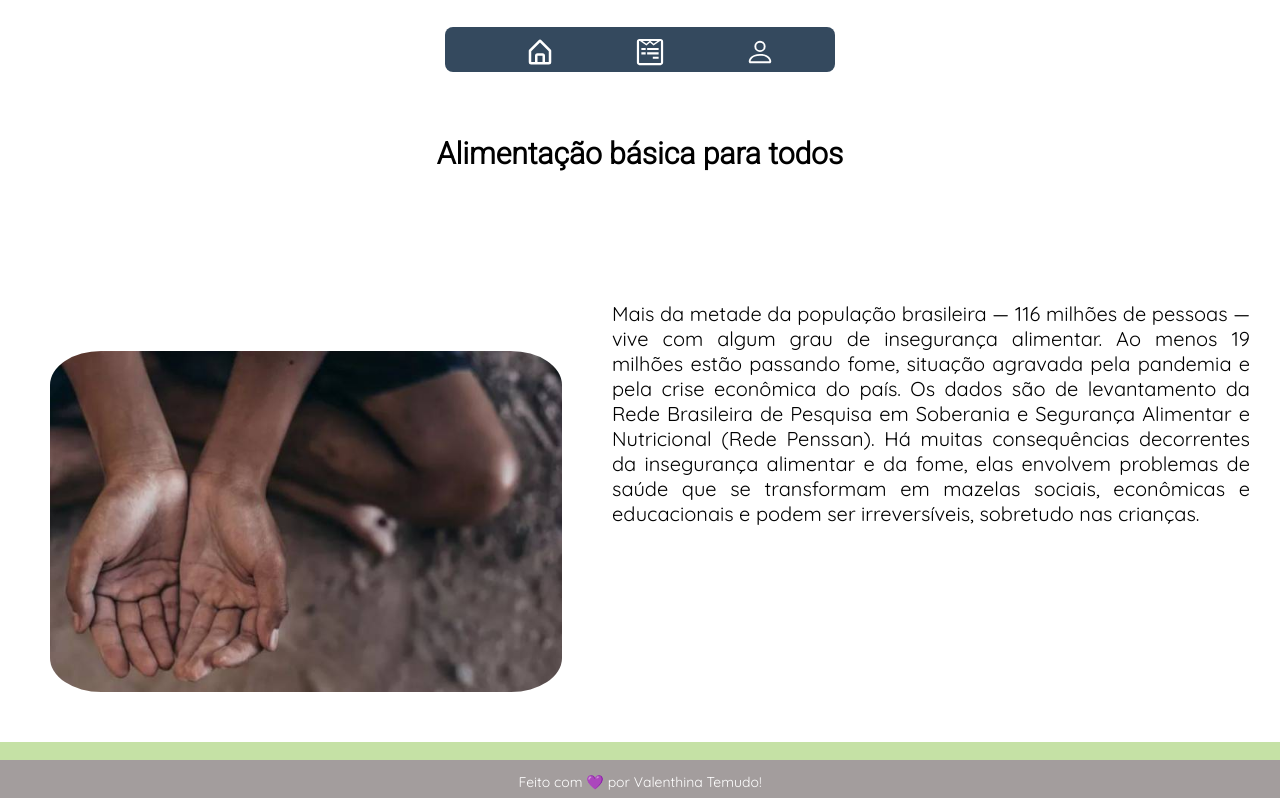
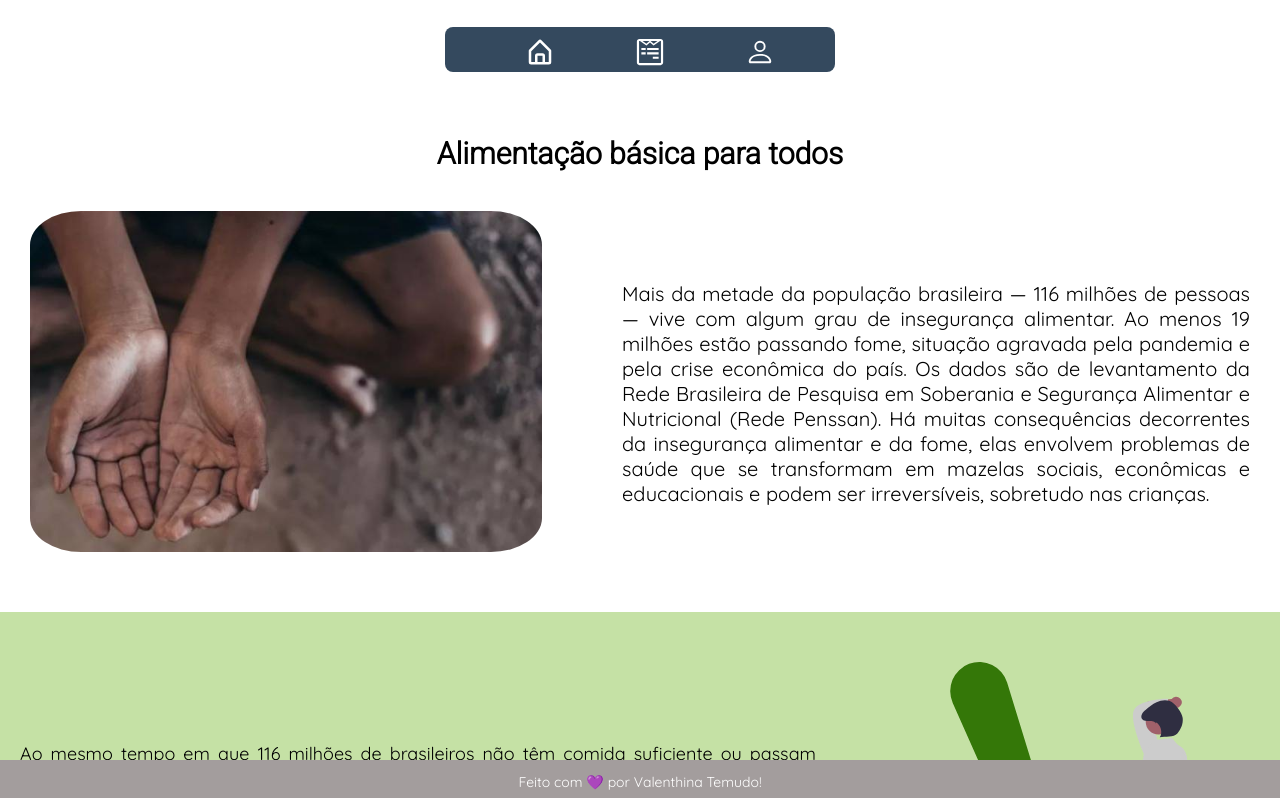
Before and after one commit to valenthinatemudo/ProjetoFinal-Reprograma, a React (Create React App) app: page / in a window 1280 px wide. Shown: the top 798 px of the page. Built offline with nearby package versions, Linux system fonts and the light colour scheme.

Commit message:
finalizando

```diff
--- a/src/pages/Home/home.styles.css
+++ b/src/pages/Home/home.styles.css
@@ -8,16 +8,21 @@
         font-family: 'Roboto', sans-serif;
     }
 
+    .section-home{
+        display: flex;
+        justify-content: center;
+    }
+
     .foto-home {
         width: 40%;
-        margin: 50px;
+        margin: 20px 30px 60px 30px;
         border-radius: 10%;
     }
 
     .paragrafo-um {
         display: flex;
         text-align: justify;
-        margin: 130px 30px 50px 50px;
+        margin: 90px 30px 10px 50px;
         font-size: 20px;
     }
 
```
